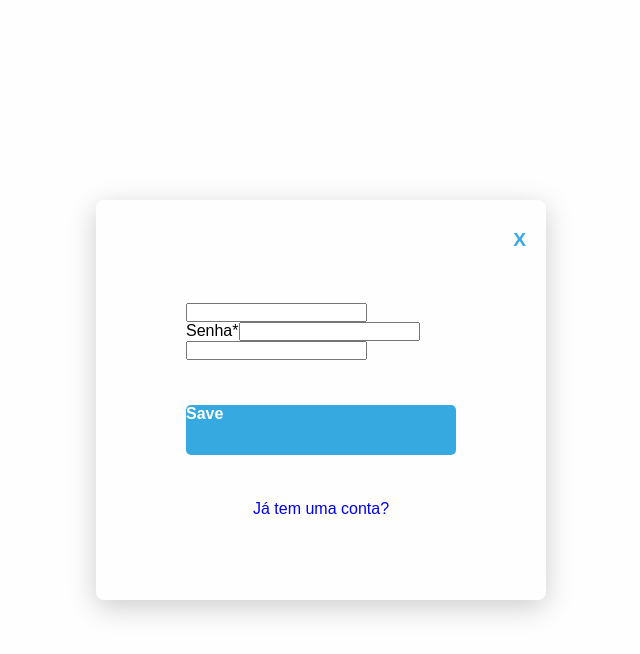
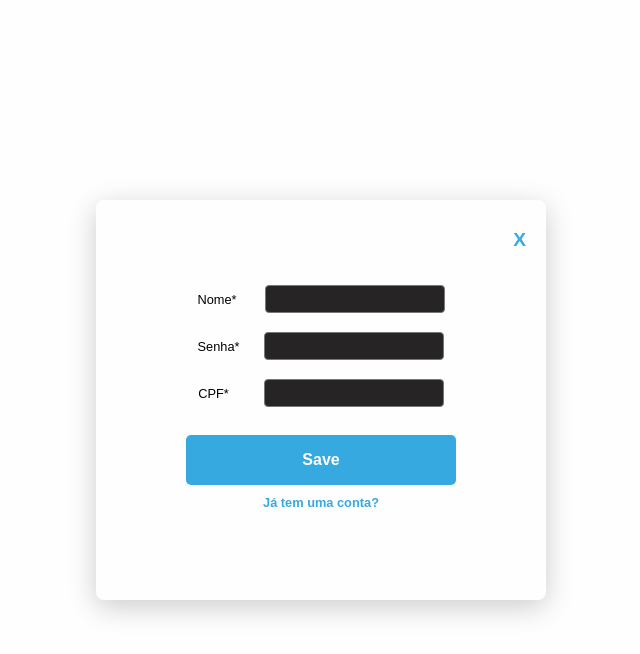
Before and after one commit to wendreslucas/Voxcity-Teste, a React (Create React App) app: page / in a window 1280 px wide. Both pictures are taken after typing "Sample", "Sample" into the empty fields and a click on the button "Novo por aqui? Cadastre-se aqui!". Shown: the top 654 px of the page, without its empty margins (319-959 px from the left). Built offline with nearby package versions, Linux system fonts and the light colour scheme.

Commit message:
ajustes de estilos no form

```diff
--- a/src/components/AddUser/index.jsx
+++ b/src/components/AddUser/index.jsx
@@ -36,7 +36,7 @@ export const AddUser = () => {
           <div className="DivInputs">
             <InputName
               autoFocus
-              label="Nome*"
+              Label="Nome*"
               type="text"
               name="name"
               value={nome}
@@ -51,7 +51,7 @@ export const AddUser = () => {
             />
             <InputCpf
               type="number"
-              label="CPF*"
+              Label="CPF*"
               onChange={cpf}
               value={(e) => setCpf(e.target.value)}
             />
--- a/src/components/AddUser/styles.css
+++ b/src/components/AddUser/styles.css
@@ -17,3 +17,18 @@
   cursor: pointer;
   opacity: 0.6;
 }
+
+.DivSpan {
+  display: flex;
+  flex-direction: column;
+  align-items: center;
+  width: 100%;
+  height: 40px;
+}
+
+a {
+  color: #36a9e0;
+  font-size: 0.8rem;
+  font-weight: bold;
+  transition: all 0.3s ease-in-out;
+}
--- a/src/components/Button/styles.css
+++ b/src/components/Button/styles.css
@@ -1,22 +1,20 @@
 .StyleButton {
+  align-items: center;
+
   background: #36a9e0;
   border: none;
   border-radius: 5px;
   color: white;
+  display: flex;
   font-size: 16px;
   font-weight: 700;
   height: 50px;
-  /* margin-bottom: ${props => props.marginBottom};
-  margin-top: ${props => props.marginTop}; */
+  justify-content: center;
+  transition: all 0.2s ease-in-out;
   width: 100%;
-  transition: all 0.2s ease-in-out;
+}
 
-  &:disabled {
-    background: #777777;
-  }
-
-  /* &:hover {
-    opacity: ${props => (props.disabled ? 1 : 0.8)};
-    cursor: ${props => (props.disabled ? 'default' : 'pointer')};
-  } */
+.StyleButton:hover {
+  opacity: 0.8;
+  cursor: "pointer";
 }
--- a/src/components/Inputs/Cpf/index.jsx
+++ b/src/components/Inputs/Cpf/index.jsx
@@ -1,5 +1,17 @@
+import "./styles.css";
+
 export const InputCpf = (props) => {
-  const { type, label, onChange, value } = props;
+  const { type, Label, onChange, value } = props;
 
-  return <input type={type} label={label} onChange={onChange} value={value} />;
+  return (
+    <div className="FormControl">
+      <span className="InputLabel">{Label}</span>
+      <input
+        className="InputCpf"
+        type={type}
+        onChange={onChange}
+        value={value}
+      />
+    </div>
+  );
 };
--- a/src/components/Inputs/Cpf/styles.css
+++ b/src/components/Inputs/Cpf/styles.css
@@ -0,0 +1,15 @@
+.InputLabel {
+  font-size: 0.8rem;
+}
+
+.InputCpf {
+  background-color: #262425;
+  border-radius: 4px;
+  border: 1px solid #777777;
+  color: #8c8080;
+  height: 28px;
+  margin-left: 35px;
+  margin-bottom: 19px;
+  padding: 6px 0 6px 11px;
+  width: 180px;
+}
--- a/src/components/Inputs/Nome/index.jsx
+++ b/src/components/Inputs/Nome/index.jsx
@@ -1,9 +1,12 @@
+import "./styles.css";
+
 export const InputName = (props) => {
   const { autoFocus, type, Label, margin, onChange, value } = props;
   return (
     <div className="FormControl">
       <span className="InputLabel">{Label}</span>
       <input
+        className="InputNome"
         type={type}
         margin={margin}
         onChange={onChange}
--- a/src/components/Inputs/Nome/styles.css
+++ b/src/components/Inputs/Nome/styles.css
@@ -0,0 +1,15 @@
+.InputLabel {
+  font-size: 0.8rem;
+}
+
+.InputNome {
+  background-color: #262425;
+  border-radius: 4px;
+  border: 1px solid #777777;
+  color: #8c8080;
+  height: 28px;
+  margin-left: 28px;
+  margin-bottom: 19px;
+  padding: 6px 0 6px 11px;
+  width: 180px;
+}
--- a/src/components/Inputs/Senha/index.jsx
+++ b/src/components/Inputs/Senha/index.jsx
@@ -1,10 +1,12 @@
+import "./styles.css";
+
 export const InputSenha = (props) => {
   const { Label, onChange, value } = props;
 
   return (
     <div className="FormControl">
       <span className="InputLabel">{Label}</span>
-      <input className="Input" onChange={onChange} value={value} />
+      <input className="InputSenha" onChange={onChange} value={value} />
     </div>
   );
 };
--- a/src/components/Inputs/Senha/styles.css
+++ b/src/components/Inputs/Senha/styles.css
@@ -0,0 +1,15 @@
+.InputLabel {
+  font-size: 0.8rem;
+}
+
+.InputSenha {
+  background-color: #262425;
+  border-radius: 4px;
+  border: 1px solid #777777;
+  color: #8c8080;
+  height: 28px;
+  margin-left: 25px;
+  margin-bottom: 19px;
+  padding: 6px 0 6px 11px;
+  width: 180px;
+}
--- a/src/components/Login/index.jsx
+++ b/src/components/Login/index.jsx
@@ -42,7 +42,7 @@ function FormLogin() {
           </div>
           <Button text="Enter" />
           <div className="DivSpan">
-            <button className="btn" onClick={handleCreate}>
+            <button className="Btn" onClick={handleCreate}>
               Novo por aqui? Cadastre-se aqui!
             </button>
           </div>
--- a/src/components/Login/styles.css
+++ b/src/components/Login/styles.css
@@ -30,6 +30,10 @@
 
 .DivInputs {
   width: 270px;
+  display: flex;
+  flex-direction: column;
+  align-items: center;
+  justify-content: space-around;
 }
 .DivSpan {
   display: flex;
@@ -38,7 +42,7 @@
   width: 100%;
 }
 
-.btn {
+.Btn {
   font-size: 0.8rem;
   font-weight: bold;
   transition: all 0.3s ease-in-out;
@@ -46,7 +50,7 @@
   background: transparent;
   color: #36a9e0;
 }
-.btn:hover {
+.Btn:hover {
   cursor: pointer;
   opacity: 0.7;
 }
```
